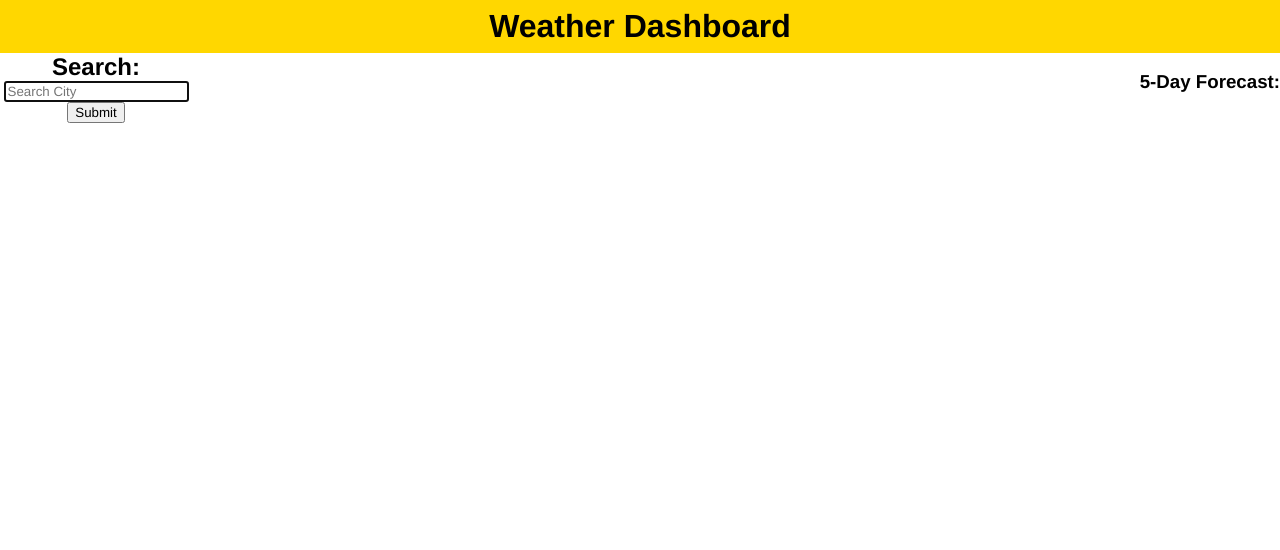
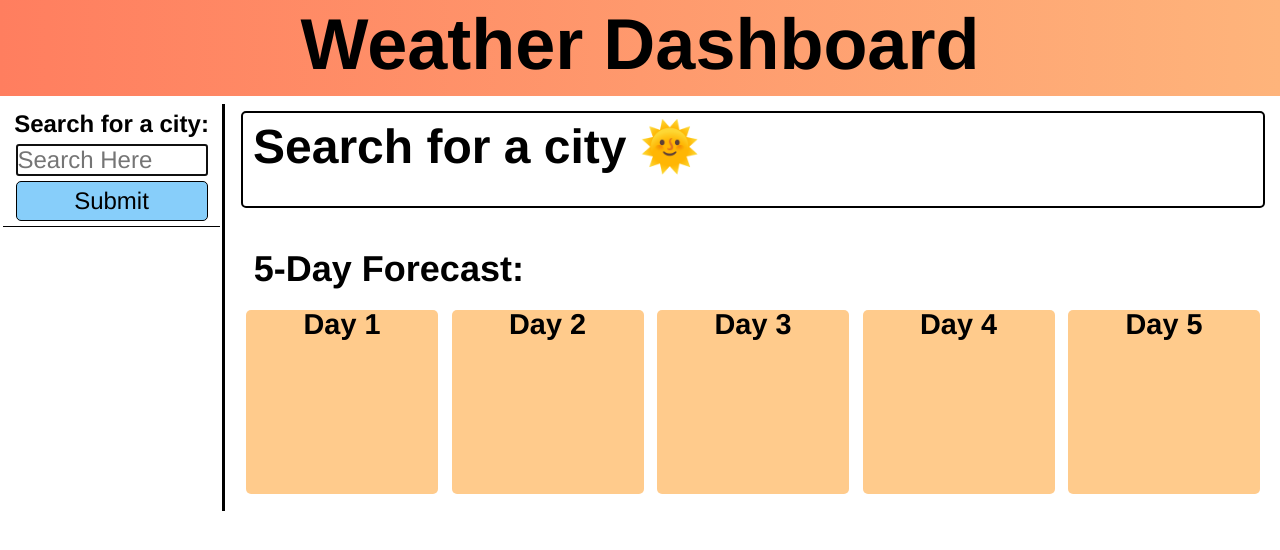
Before and after one commit to LukeHunter1991/weather_dashboard, a plain HTML site: page index.html in a window 1280 px wide. Drawn offline with Linux system fonts and the light colour scheme.

Commit message:
feature/style

```diff
--- a/assets/css/reset.css
+++ b/assets/css/reset.css
@@ -0,0 +1,41 @@
+* {
+    margin: 0;
+    padding: 0;
+    box-sizing: border-box;
+}
+
+html {
+    height: 100%;
+}
+
+body {
+    min-height: 100%;
+    line-height: 1;
+    font-family: sans-serif;
+}
+
+h1,
+h2,
+h3,
+h4,
+h5,
+h6 {
+    font-size: 100%;
+}
+
+input,
+select,
+option,
+optgroup,
+textarea,
+button,
+pre,
+code {
+    font-size: 100%;
+    font-family: inherit;
+}
+
+ol,
+ul {
+    list-style: none;
+}
--- a/assets/css/style.css
+++ b/assets/css/style.css
@@ -1,34 +1,149 @@
 :root {
-
+    --width-style: 15vw;
+    --card-color: rgb(255, 203, 140);
+    --history-city-color: lightgrey;
 }
 
 * {
     box-sizing: border-box;
-    /*font-size: 24px;*/
+    font-size: 24px;
     font-family: 'Franklin Gothic Medium', 'Arial Narrow', Arial, sans-serif;
     margin: 0;
+    transition: 0.25s ease-in-out;
+
 }
 
+/* Header styling including background gradient */
 header {
     margin: auto;
     text-align: center;
-    background-color: gold;
+    background: linear-gradient(to right, #ff7e5f, #feb47b);
     display: block;
     min-width: 100vw;
-    min-height: 6vh;
+    min-height: 12vh;
 }
 
 h1 {
+    font-size: 3rem;
     padding: 1vh 0px;
 }
 
+main {
+    display: flex;
+    flex-direction: row-reverse;
+}
+
+/* Align weather data to right */
 #dashboard-container {
     float: right;
-    max-width: 80vw;
+    max-width: max-content;
 }
 
+/* Styling for header/icon in top dashboard */
+#card-header-0,
+#icon-day-0 {
+    display: inline;
+    font-size: 2rem;
+    margin: -20px 0;
+}
+
+#dash-top-container {
+    border: solid 2px;
+    border-radius: 5px;
+    min-width: 80vw;
+    padding: 10px;
+    margin: 15px;
+}
+
+/* Create spacing between top dashboard title/icon and the weather information */
+#card-temp-0 {
+    margin-top: 25px;
+}
+
+#dash-card-section {
+    padding: 15px;
+}
+
+/* Ebenly space 5 day weather cards */
+#dash-card-container {
+    display: flex;
+    justify-content: space-between;
+}
+
+h3 {
+    font-size: 1.5rem;
+    margin: 1vw;
+}
+
+/* Styling for 5 day forecast cards */
+.card {
+    display: block;
+    background-color: var(--card-color);
+    text-align: center;
+    margin: 10px 5px;
+    min-width: var(--width-style);
+    min-height: 23vh;
+    border-radius: 5px;
+}
+
+.card-el {
+    margin: 10px 0;
+}
+
+/* Applies to weather icons */
+img {
+    max-width: 80px;
+}
+
+.card-header {
+    font-size: 1.2rem;
+}
+
+/* Aligns search section to left */
 #search-container {
     float: left;
-    max-width: 15vw;
+    max-width: 18vw;
     text-align: center;
+    border-right: solid;
 }
+
+.search-element {
+    margin: 1vh 1px;
+}
+
+form {
+    border-bottom: solid 1px;
+}
+
+#search-city {
+    max-width: var(--width-style);
+}
+
+/* Styling for the search button */
+#search-btn {
+    padding: 5px;
+    background-color: lightskyblue;
+    border: solid 1px;
+    border-radius: 5px;
+    margin: 5px 5px;
+    min-width: var(--width-style);
+}
+
+/* Styling for city history buttons */
+.cityHistory {
+    padding: 5px;
+    background-color: var(--history-city-color);
+    border: solid 1px;
+    border-radius: 5px;
+    margin: auto;
+    max-width: var(--width-style);
+    margin-top: 10px;
+    filter: opacity(0.6);
+}
+
+/* Cursor hover animation */
+.cityHistory:hover {
+    margin: 11px auto;
+    filter: opacity(1);
+    cursor: pointer;
+}
--- a/assets/js/logic.js
+++ b/assets/js/logic.js
@@ -1,13 +1,13 @@
 // Created variables to store API details
 const apiKey = "a7e623df466f51b11cf869355c04d5f0";
 let cityName = "";
-//const locationUrl = `http://api.openweathermap.org/geo/1.0/direct?q=${cityName},&limit=1&appid=${apiKey}`;
 const searchEl = document.getElementById("search-form");
 
+// Get search history from local storage
 let searchList = JSON.parse(localStorage.getItem("searchList")) || [];
 const historyEl = document.getElementById('history');
-let searchSuccess = "";
 
+// Call function to get longitude and latitude details for weather API
 function geoAPI() {
     fetch(
         `http://api.openweathermap.org/geo/1.0/direct?q=${cityName},&limit=1&appid=${apiKey}`
@@ -16,16 +16,16 @@ function geoAPI() {
             return response.json();
         })
         .then(function (data) {
+            // Display an alert if api call unsuccesful
             if (data.length == 0) {
-                searchSuccess = "fail";
                 alert("Location not found")
             } else {
                 weatherAPI(data[0].lat, data[0].lon);
-                searchSuccess = "success";
             }
         });
 }
 
+// Get weather data
 function weatherAPI(lat, lon) {
 
     fetch(
@@ -36,6 +36,7 @@ function weatherAPI(lat, lon) {
         })
         .then(function (data) {
             if (data.length == 0) {
+                // Display an alert if api call unsuccesful
                 alert("No weather information available");
             } else {
                 UpdateDashboard(data.list);
@@ -52,6 +53,7 @@ function UpdateDashboard(dashboardData) {
     // Update dashboard weather values for current day
     for (let i = 0; i < 6; i++) {
 
+        // Ensures loop does not go beyond the bounds of the array
         if (count > 39) {
             count = 39;
         }
@@ -65,7 +67,12 @@ function UpdateDashboard(dashboardData) {
         let today = dashboardData[count].dt_txt.slice(0, 10);
 
         // Update card elements with each loop
-        cardHeaderEl.textContent = today;
+        if (i === 0) {
+            cardHeaderEl.textContent = cityName + " " + today;
+        } else {
+            cardHeaderEl.textContent = today;
+        }
+
         // Get weather icon provided by openweathermap.org
         cardIconEl.setAttribute("src", `https://openweathermap.org/img/wn/${dashboardData[count].weather[0].icon}@2x.png`)
         cardTempEl.textContent = `Temp: ${dashboardData[count].main.temp}${deg}C`;
@@ -79,28 +86,33 @@ function UpdateDashboard(dashboardData) {
 const handleSearch = function (e) {
 
     e.preventDefault();
+    // Get city that user has put into search input
     cityName = document.getElementById("search-city").value;
     geoAPI();
-    if (searchSuccess === "fail") {
-        return
-    }
+
+    // Add latest search to the start of the array to be displayed first. History is capped at  last 10 searches.
     searchList.unshift(cityName)
     if (searchList.length > 10) {
         searchList.pop();
     }
-    searchList = searchList.filter((value, index) => searchList.indexOf(value) === index);
+    // Update local storage and display updated search history
     localStorage.setItem('searchList', JSON.stringify(searchList));
     displaySearch();
+
+    // Resets form
     searchEl.reset();
 
 }
 
 function displaySearch() {
 
+    // Get latest search list
     searchList = JSON.parse(localStorage.getItem('searchList'));
 
+    // Ensures history section is cleared to avoid duplicates
     historyEl.innerHTML = ""
 
+    // Loops through items in search list and creates a button for each in the history section
     for (cities of searchList) {
         const cityHistory = document.createElement('div');
         cityHistory.setAttribute('class', 'cityHistory');
@@ -109,14 +121,19 @@ function displaySearch() {
     }
 }
 
+// When city history item is clicked, get weather data for that city
 function historySearch(e) {
     cityName = e.target.textContent;
     geoAPI();
 }
 
+// Display searchlist on page load if there is at least 1 city to display
 if (searchList.length > 0) {
     displaySearch();
 }
 
+// Listen for search form submit
 searchEl.addEventListener('submit', handleSearch);
+
+// Add event listener for each city in history so they can be clicked to search
 historyEl.addEventListener('click', historySearch);
--- a/index.html
+++ b/index.html
@@ -18,44 +18,45 @@
     <main>
         <section id="dashboard-container">
             <section id="dash-top-container">
-                <h2 id="card-header-0"></h2>
+                <h2 id="card-header-0">Search for a city 🌞</h2>
                 <img class="icon" id="icon-day-0">
                 <h4 class="dash-top-el" id="card-temp-0"></h4>
                 <h4 class="dash-top-el" id="card-wind-0"></h4>
                 <h4 class="dash-top-el" id="card-humidity-0"></h4>
             </section>
+            <section id="dash-card-section">
+                <h3 class="dash-card-header">5-Day Forecast:</h3>
                 <section id="dash-card-container">
-                <h3 class="dash-card-header">5-Day Forecast:</h3>
                     <section class="card" id="card-1">
-                    <h4 class="card-header" id="card-header-1"></h4>
+                        <h4 class="card-header" id="card-header-1">Day 1</h4>
                         <img class="icon" id="icon-day-1">
                         <h4 class="card-el" id="card-temp-1"></h4>
                         <h4 class="card-el" id="card-wind-1"></h4>
                         <h4 class="card-el" id="card-humidity-1"></h4>
                     </section>
                     <section class="card" id="card-2">
-                    <h4 class="card-header" id="card-header-2"></h4>
+                        <h4 class="card-header" id="card-header-2">Day 2</h4>
                         <img class="icon" id="icon-day-2">
                         <h4 class="card-el" id="card-temp-2"></h4>
                         <h4 class="card-el" id="card-wind-2"></h4>
                         <h4 class="card-el" id="card-humidity-2"></h4>
                     </section>
                     <section class="card" id="card-3">
-                    <h4 class="card-header" id="card-header-3"></h4>
+                        <h4 class="card-header" id="card-header-3">Day 3</h4>
                         <img class="icon" id="icon-day-3">
                         <h4 class="card-el" id="card-temp-3"></h4>
                         <h4 class="card-el" id="card-wind-3"></h4>
                         <h4 class="card-el" id="card-humidity-3"></h4>
                     </section>
                     <section class="card" id="card-4">
-                    <h4 class="card-header" id="card-header-4"></h4>
+                        <h4 class="card-header" id="card-header-4">Day 4</h4>
                         <img class="icon" id="icon-day-4">
                         <h4 class="card-el" id="card-temp-4"></h4>
                         <h4 class="card-el" id="card-wind-4"></h4>
                         <h4 class="card-el" id="card-humidity-4"></h4>
                     </section>
                     <section class="card" id="card-5">
-                    <h4 class="card-header" id="card-header-5"></h4>
+                        <h4 class="card-header" id="card-header-5">Day 5</h4>
                         <img class="icon" id="icon-day-5">
                         <h4 class="card-el" id="card-temp-5"></h4>
                         <h4 class="card-el" id="card-wind-5"></h4>
@@ -63,12 +64,13 @@
                     </section>
                 </section>
             </section>
-        <aside id="search-container">
-            <section id="search-card">
-                <h2 id="search-header">Search:</h2>
-                <form id="search-form">
+        </section>
+        <aside id="search-container" class="search-element">
+            <section id="search-card" class="search-element">
+                <h2 id="search-header" class="search-element">Search for a city:</h2>
+                <form id="search-form" class="search-element">
                     <input name="search-city" id="search-city" type="text" autofocus="true" class="form-input"
-                        placeholder="Search City">
+                        placeholder="Search Here" required>
                     <button type="submit" class="btn" id="search-btn">Submit</button>
                 </form>
             </section>
```
Lines whose indentation alone changed are shown as unchanged.
